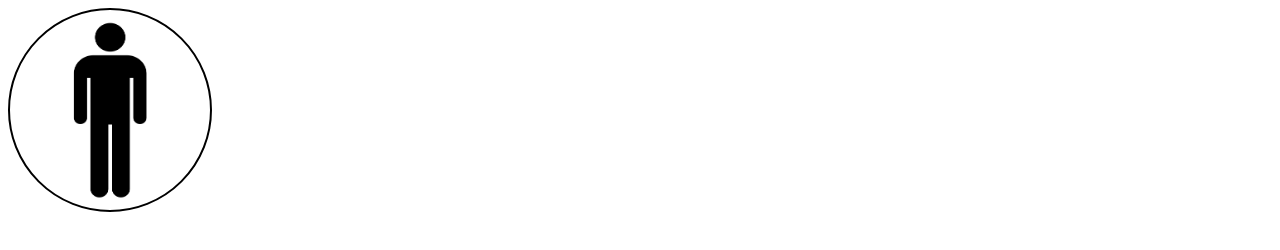
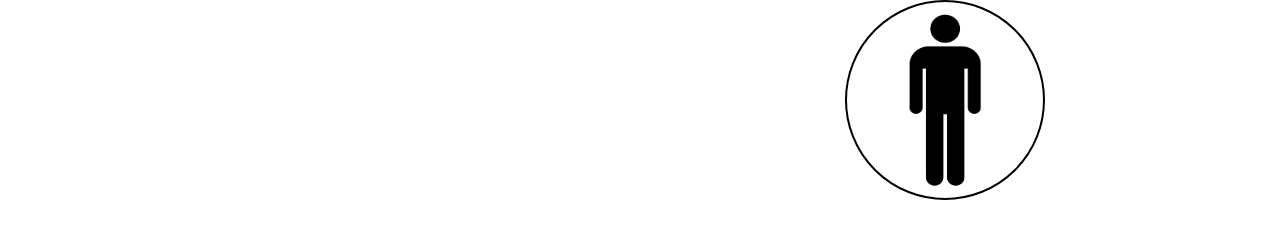
Before and after one commit to Danas19/Notepad, a plain HTML site: page index.html in a window 1280 px wide. Drawn offline with nearby package versions, Linux system fonts and the light colour scheme.

Commit message:
sign in and out now at the right

```diff
--- a/index.html
+++ b/index.html
@@ -4,16 +4,26 @@
 <meta charset="UTF-8">
 <meta name="google-site-verification" content="YmSaGcDwlW56bPiVmQvz_KOmwXLVqq0tlC52DUTZP3o" />
 <title>Notepad</title>
+<link rel="stylesheet" href="https://stackpath.bootstrapcdn.com/bootstrap/4.4.1/css/bootstrap.min.css" integrity="sha384-Vkoo8x4CGsO3+Hhxv8T/Q5PaXtkKtu6ug5TOeNV6gBiFeWPGFN9MuhOf23Q9Ifjh" crossorigin="anonymous">
 <meta name="google-signin-client_id" content="14924576347-0j5emnlt56ujp5lr9dv3cuhbsk3jfac1.apps.googleusercontent.com">
 <link rel="stylesheet" type="text/css" href="CSS/style.css">
 </head>
 
 
 <body>
-	<div class="g-signin2" data-onsuccess="onSignIn"></div>
-	<img src='IMG/profile-empty-picture.png' id='profile-image'>
-	<span id='profile-email'></span>
-	<button class="sign-out-button">Sign Out</button>
+	<div class="container">
+		<div class="row">
+			<div class="col-8">
+
+			</div>
+			<div class="col-4">
+				<div class="g-signin2" data-onsuccess="onSignIn"></div>
+				<img src='IMG/profile-empty-picture.png' id='profile-image'>
+				<span id='profile-email'></span>
+				<button class="sign-out-button">Sign Out</button>
+			</div>
+		</div>
+	</div>
 	<script src="https://apis.google.com/js/platform.js" async defer></script>
 	<script src="JS/script.js"></script>
 </body>
```
